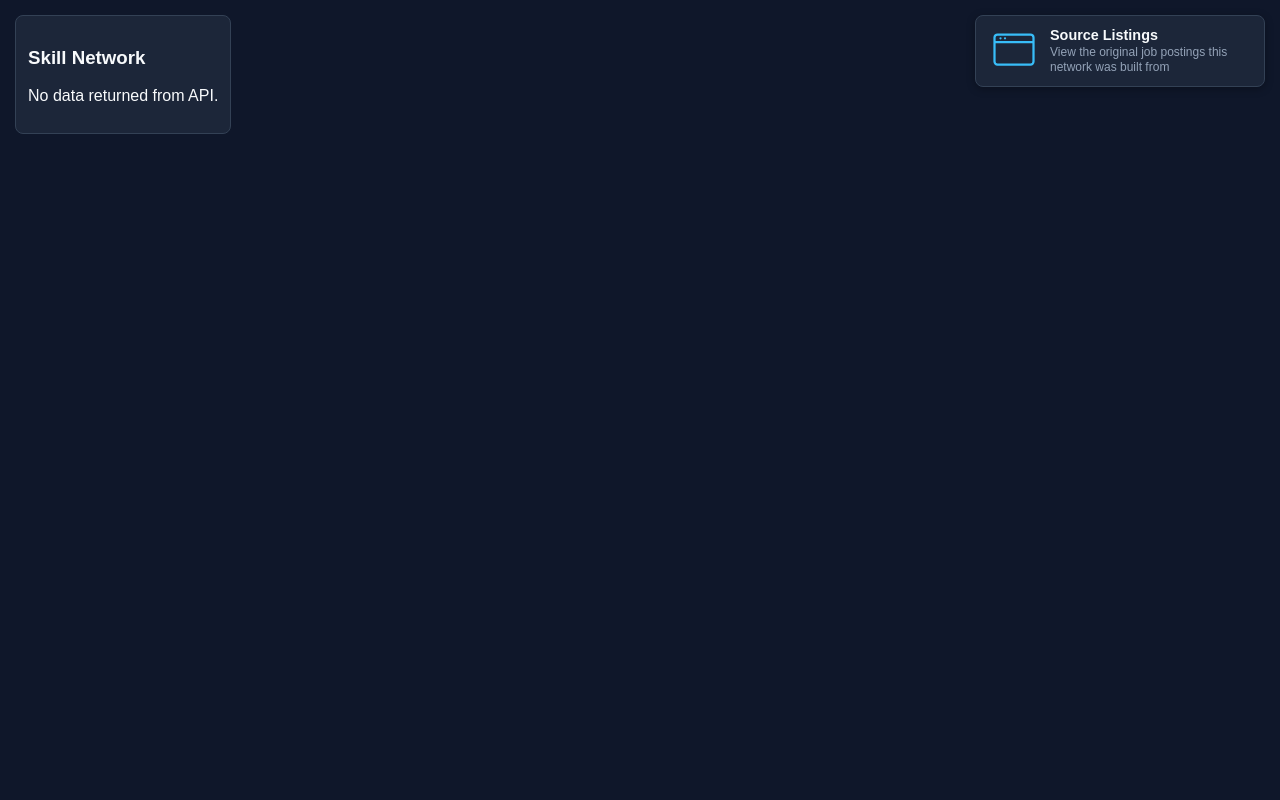
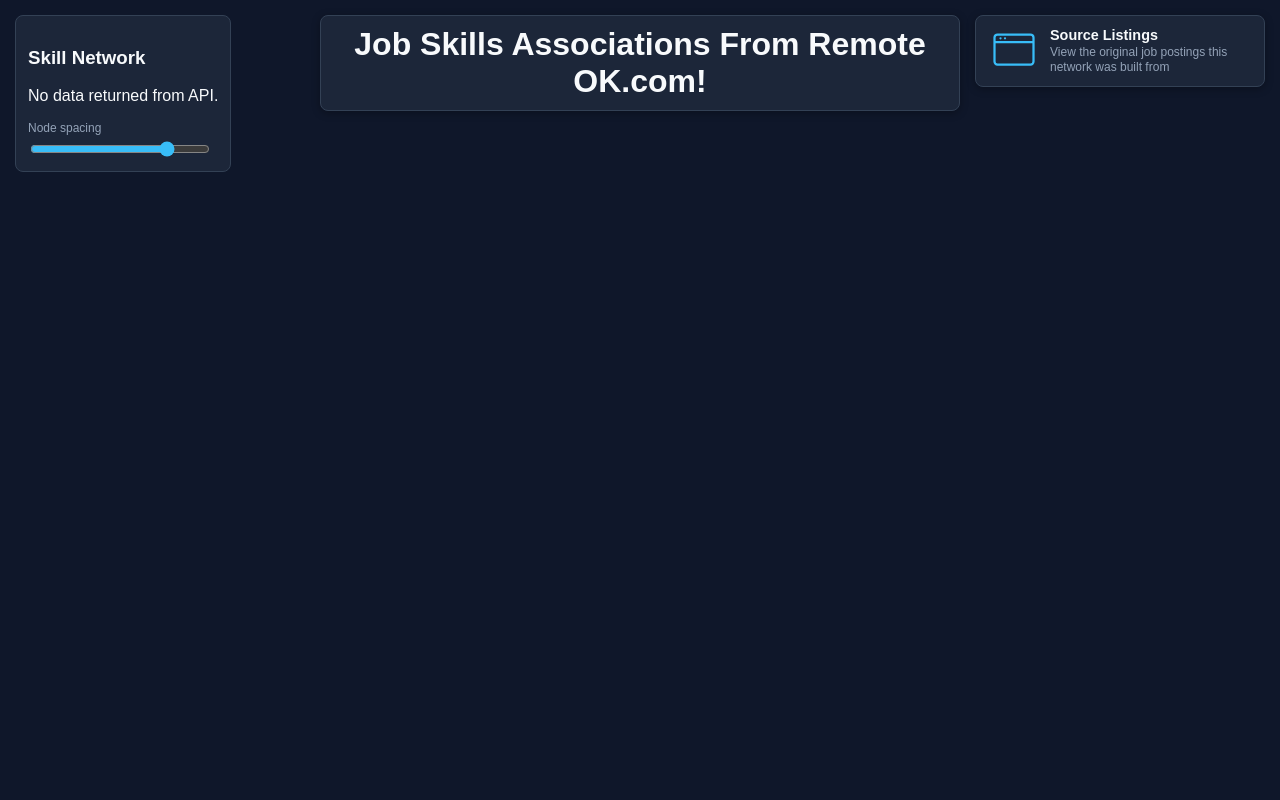
Before and after one commit to lloop/job-skills-analytics, a Flask app: page / in a window 1280 px wide. Run offline with Flask 3, Linux system fonts and the light colour scheme; data that the repository does not hold is empty.

Commit message:
Add a hover color to chart. Fix title, and <h1> size.

```diff
--- a/main.py
+++ b/main.py
@@ -23,7 +23,7 @@
     parser.add_argument(
         "--limit",
         type=int,
-        default=5,
+        default=20,
         help="Max total postings to collect before stopping (default: 5)",
     )
     parser.add_argument(
--- a/visualization/app.py
+++ b/visualization/app.py
@@ -16,13 +16,12 @@
 @app.route("/")
 def index():
     site_config = SITE_CONFIGS["remoteok"]
-    # print(site_config)
     listing_page = site_config.listing_url
 
-    title = "Welcome to My Flask App!"
+    title = "Job Skills Network"
+    descrip = "Job Skills Associations From Remote OK.com!"
     greeting = "Hello, World!"
-    return render_template("index.html", title=title, greeting=greeting, listing_page=listing_page)
-    # return render_template("index.html")
+    return render_template("index.html", title=title, descrip=descrip, listing_page=listing_page)
 
 
 @app.route("/api/graph")
--- a/visualization/static/jobs-skills.css
+++ b/visualization/static/jobs-skills.css
@@ -33,6 +33,13 @@
   fill: #38bdf8;
   stroke: #0284c7;
   stroke-width: 2px;
+  transition: fill 0.15s ease, stroke 0.15s ease;
+  cursor: pointer;
+}
+
+.nodes circle:hover {
+  fill: #d97757;
+  stroke: #b85c3f;
 }
 
 .nodes text {
@@ -95,3 +102,42 @@
   font-size: 0.75rem;
   color: #94a3b8;
 }
+
+.slider-group {
+  margin-top: 10px;
+  display: flex;
+  flex-direction: column;
+  gap: 4px;
+}
+
+.slider-group label {
+  font-size: 0.75rem;
+  color: #94a3b8;
+}
+
+.slider-group input[type="range"] {
+  width: 180px;
+  accent-color: #38bdf8;
+  background: transparent;
+}
+
+#page-descrip {
+  position: absolute;
+  top: 15px;
+  left: 50%;
+  transform: translateX(-50%);
+  width: fit-content;
+  max-width: 80%;
+  text-align: center;
+  margin: 0;
+  padding: 10px 20px;
+  /* font-size: 1rem;
+  font-weight: 500; */
+  color: #f8fafc;
+  background: rgba(30, 41, 59, 0.9);
+  border: 1px solid #334155;
+  border-radius: 8px;
+  box-shadow: 0 2px 8px rgba(0, 0, 0, 0.3);
+  z-index: 10;
+  pointer-events: none;
+}
--- a/visualization/static/jobs-skills.js
+++ b/visualization/static/jobs-skills.js
@@ -50,9 +50,13 @@
 
   status.text(`Loaded ${nodes.length} skills & ${links.length} connections.`);
 
+  // read starting charge from the slider's HTML value attribute
+  const chargeSlider = d3.select("#charge-slider");
+  const initialCharge = +chargeSlider.property("value");
+
   const simulation = d3.forceSimulation(nodes)
     .force("link", d3.forceLink(links).id(d => d.id).distance(120))
-    .force("charge", d3.forceManyBody().strength(-300))
+    .force("charge", d3.forceManyBody().strength(-initialCharge))   // was -300
     .force("center", d3.forceCenter(width / 2, height / 2))
     .force("collide", d3.forceCollide(d => radiusScale(d.degree) + 2));
 
@@ -87,6 +91,13 @@
 
     node.attr("transform", d => `translate(${d.x},${d.y})`);
   });
+
+  chargeSlider.on("input", function() {
+    const value = +this.value;
+    simulation.force("charge").strength(-value);
+    simulation.alpha(0.5).restart();
+  });
+
 }).catch(err => {
   d3.select("#status").text("Error rendering network.");
   console.error(err);
--- a/visualization/templates/index.html
+++ b/visualization/templates/index.html
@@ -2,19 +2,22 @@
 <html lang="en">
 <head>
   <meta charset="UTF-8">
-  <title>Skill Co-occurrence Network</title>
+  <title>{{ title }}</title>
   <script src="https://d3js.org/d3.v7.min.js"></script>
   <link rel="stylesheet" href="static/jobs-skills.css">
 </head>
 <body>
 
-    <!-- <h1>Welcome to My Flask App!</h1>
-    <p>{{ greeting }}</p>
-    <title>{{ title }}</title> -->
+  <h1 id="page-descrip">{{ descrip }}</h1>
 
   <div id="controls">
     <h3>Skill Network</h3>
     <p id="status">Loading graph data...</p>
+
+    <div class="slider-group">
+      <label for="charge-slider">Node spacing</label>
+      <input type="range" id="charge-slider" min="50" max="1000" step="10" value="800">
+    </div>
   </div>
 
   <div class="thumbnail-container">
```
